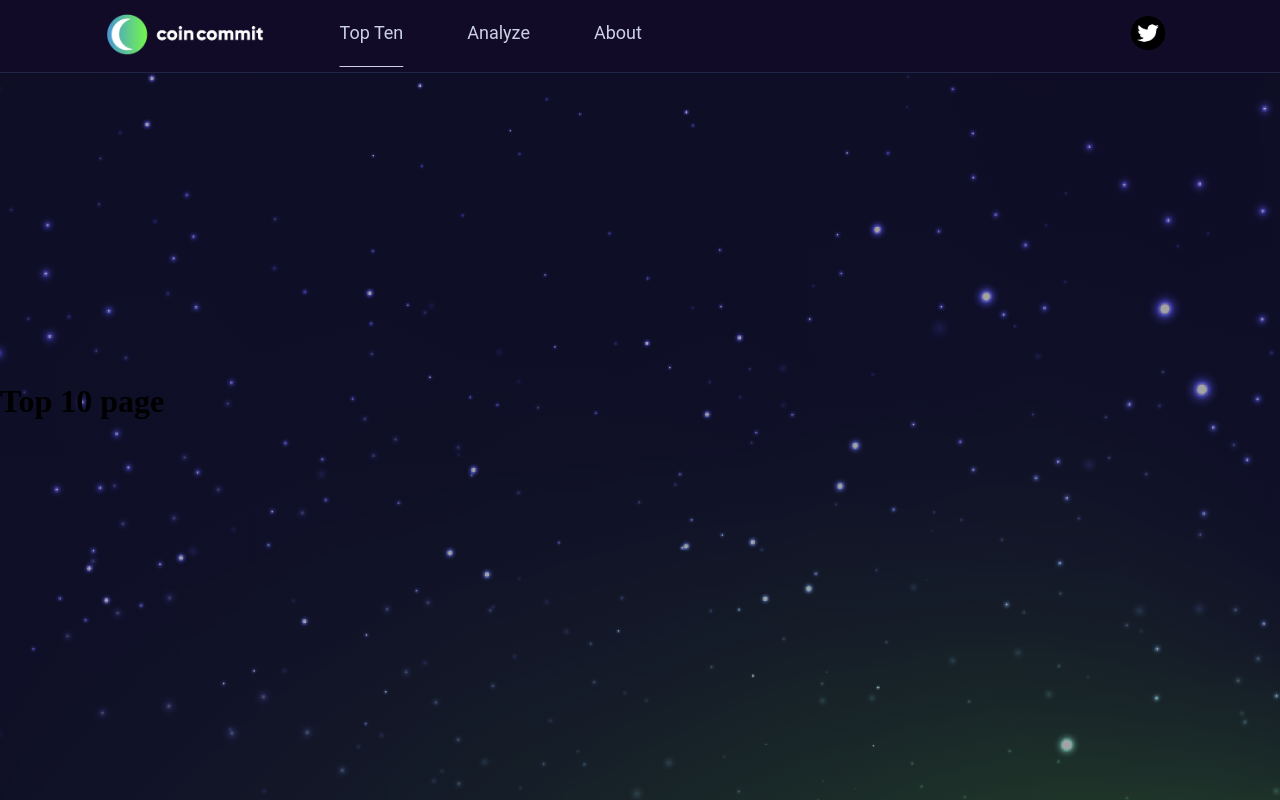
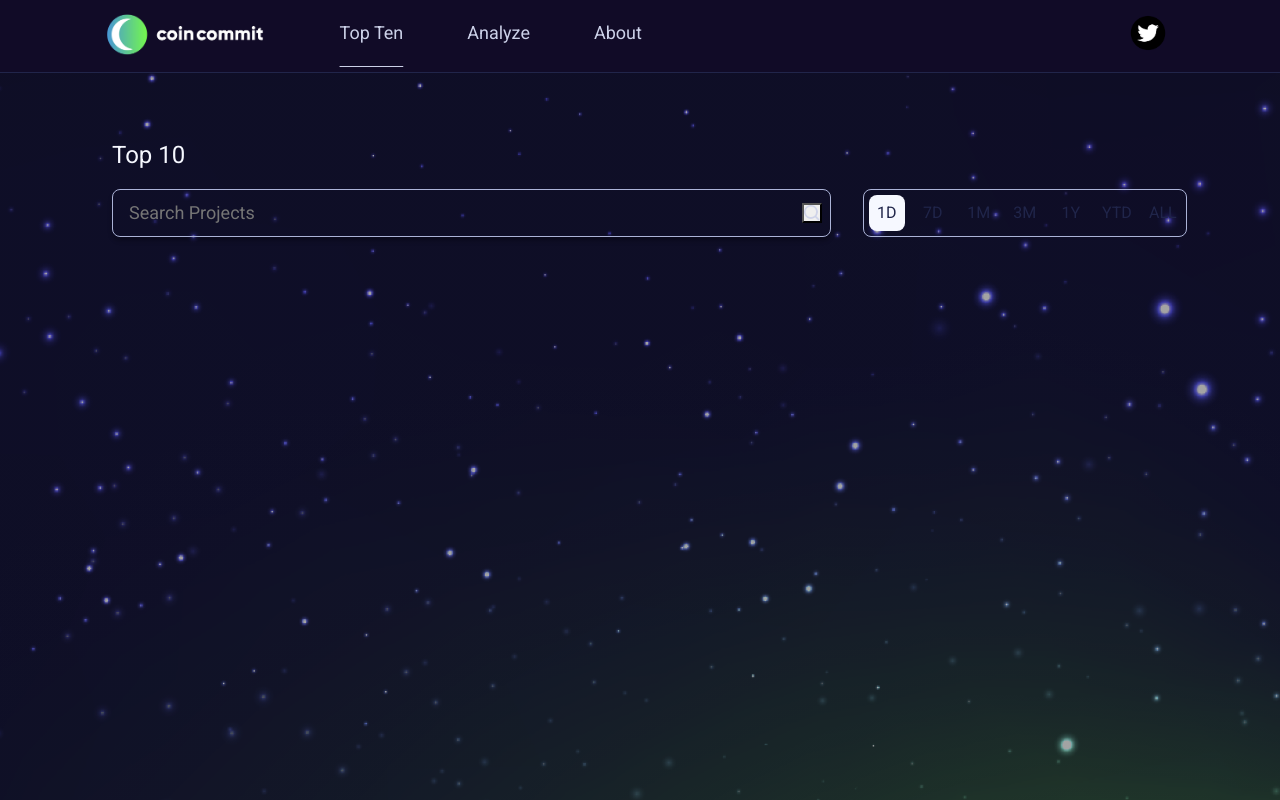
Before and after one commit to josemorenoo/coinfront, a Vue app in the folder coincommit/: page / in a window 1280 px wide. Built offline with nearby package versions, Linux system fonts and the light colour scheme.

Commit message:
fonts, started topten page

```diff
--- /dev/null
+++ b/coincommit/src/components/topten/SearchBar.vue
@@ -0,0 +1,49 @@
+<template>
+    <div class="search-container">
+        <input class="search-input" type="text" placeholder="Search Projects" />
+        <button class="search-button">
+            <i class="fas fa-search"></i>
+        </button>
+    </div>
+</template>
+
+
+
+<style scoped>
+.search-container {
+    height: 30px;
+    display: flex;
+    align-items: center;
+    min-width: 60%;
+
+    padding: 0.5rem;
+    mix-blend-mode: normal;
+
+    border: 1px solid #ABB3D7;
+    border-radius: 8px;
+    box-shadow: 0px 4px 4px rgba(0, 0, 0, 0.25);
+}
+
+.search-input {
+    background-color: transparent;
+    border: none;
+    width: 100%;
+    padding: 0.5rem;
+    outline: none;
+
+    font-family: 'Roboto';
+    font-style: normal;
+    font-weight: 400;
+    font-size: 18px;
+    line-height: 32px;
+    color: #ABB3D7;
+}
+
+.search-button {
+    background-image: url('../../assets/search.png');
+    background-size: cover;
+    background-position: center;
+    padding: 0.5rem;
+    cursor: pointer;
+}
+</style>
--- /dev/null
+++ b/coincommit/src/components/topten/TimeFrameSelector.vue
@@ -0,0 +1,83 @@
+<template>
+    <div class="time-frame-selector">
+        <div class="time-frame" v-for="timeFrame in timeFrames" :key="timeFrame.value"
+            @click="selectTimeFrame(timeFrame)" :class="{ 'selected-tf': timeFrame.value === selectedTimeFrame }">
+            <div class="label-text">
+                {{ timeFrame.label }}
+            </div>
+
+        </div>
+    </div>
+</template>
+
+<script>
+export default {
+    data() {
+        return {
+            selectedTimeFrame: '1D',
+            timeFrames: [
+                { label: '1D', value: '1D' },
+                { label: '7D', value: '7D' },
+                { label: '1M', value: '1M' },
+                { label: '3M', value: '3M' },
+                { label: '1Y', value: '1Y' },
+                { label: 'YTD', value: 'YTD' },
+                { label: 'ALL', value: 'ALL' }
+            ]
+        };
+    },
+    methods: {
+        selectTimeFrame(timeFrame) {
+            this.selectedTimeFrame = timeFrame.value;
+            this.$emit('select', timeFrame);
+        }
+    }
+};
+</script>
+
+<style>
+.time-frame-selector {
+    padding-left: 5px;
+    padding-right: 5px;
+    display: flex;
+    gap: 10px;
+    width: fit-content;
+    border: 1px solid #ABB3D7;
+    border-radius: 8px;
+}
+
+.time-frame {
+    height: 36px;
+    width: 36px;
+    margin-top: auto;
+    margin-bottom: auto;
+    cursor: pointer;
+}
+
+.selected-tf {
+    background-color: #F6F8FF;
+    height: 36px;
+    width: 36px;
+    border-radius: 8px;
+    margin-top: auto;
+    margin-bottom: auto;
+    cursor: pointer;
+}
+
+
+.label-text {
+    font-family: 'Roboto';
+    font-style: normal;
+    font-weight: 400;
+    font-size: 16px;
+    line-height: 100%;
+    color: #20254A;
+
+    justify-content: center;
+    display: flex;
+
+    position: relative;
+    top: 50%;
+    transform: translateY(-50%);
+}
+</style>
--- a/coincommit/src/main.js
+++ b/coincommit/src/main.js
@@ -1,5 +1,7 @@
 import { createApp } from "vue";
 import { createPinia } from "pinia";
+
+import '../node_modules/@fontsource/roboto/index.css'
 
 import App from "./App.vue";
 import router from "./router";
--- a/coincommit/src/views/AboutView.vue
+++ b/coincommit/src/views/AboutView.vue
@@ -7,7 +7,7 @@ import Footer from "../components/Footer.vue"
 <template>
   <div class="about">
     <div class="mission-container">
-      <p class="title">Mission</p>
+      <p class="mission-title">Mission</p>
       <p class="large-text">Providing automated analysis of open-source cryptocurrency codebases</p>
       <p class="medium-text">with the goal of discovering price catalysts thru code, and evaluating project viability.
       </p>
@@ -58,7 +58,7 @@ import Footer from "../components/Footer.vue"
     gap: 3rem;
   }
 
-  .title {
+  .mission-title {
     width: 75%;
 
     /* Desktop Header 4 */
@@ -81,8 +81,8 @@ import Footer from "../components/Footer.vue"
 
     flex: none;
     order: 0;
-    margin-bottom: 0px;
-    margin-top: 0px
+    margin-left: 0rem;
+    margin-top: 0rem;
   }
 
   .large-text {
--- a/coincommit/src/views/TopTenView.vue
+++ b/coincommit/src/views/TopTenView.vue
@@ -1,20 +1,56 @@
+<script setup>
+import SearchBar from '../components/topten/SearchBar.vue';
+import TimeFrameSelector from '../components/topten/TimeFrameSelector.vue';
+</script>
+
 <template>
   <div class="topten">
-    <h1>Top 10 page</h1>
+    <div class="title">Top 10</div>
+    <div class="input-row">
+      <SearchBar />
+      <TimeFrameSelector />
+    </div>
   </div>
 </template>
 
-.topten {
-  flex-grow: 100;
-}
 
 <style>
 @media (min-width: 1024px) {
   .topten {
-    min-height: 100vh;
     display: flex;
-    align-items: center;
-    flex-grow: 100;
+    flex-direction: column;
+    padding-top: 72px;
+    overflow-y: auto;
+    height: 100%;
+    padding-left: 7rem;
+  }
+
+  .title {
+    width: 75%;
+
+    /* Desktop Header 4 */
+
+    font-family: 'Roboto';
+    font-style: normal;
+    font-weight: 400;
+    font-size: 24px;
+    line-height: 150%;
+    /* or 36px */
+
+    text-align: left;
+
+    /* F6F8FF */
+
+    color: #F6F8FF;
+    margin-top: 4rem;
+  }
+
+  .input-row {
+    justify-content: left;
+    padding-top: 1rem;
+    display: flex;
+    flex-direction: row;
+    gap: 2rem;
   }
 }
 </style>
```
Also changed, not shown: coincommit/src/assets/search.png (added).
